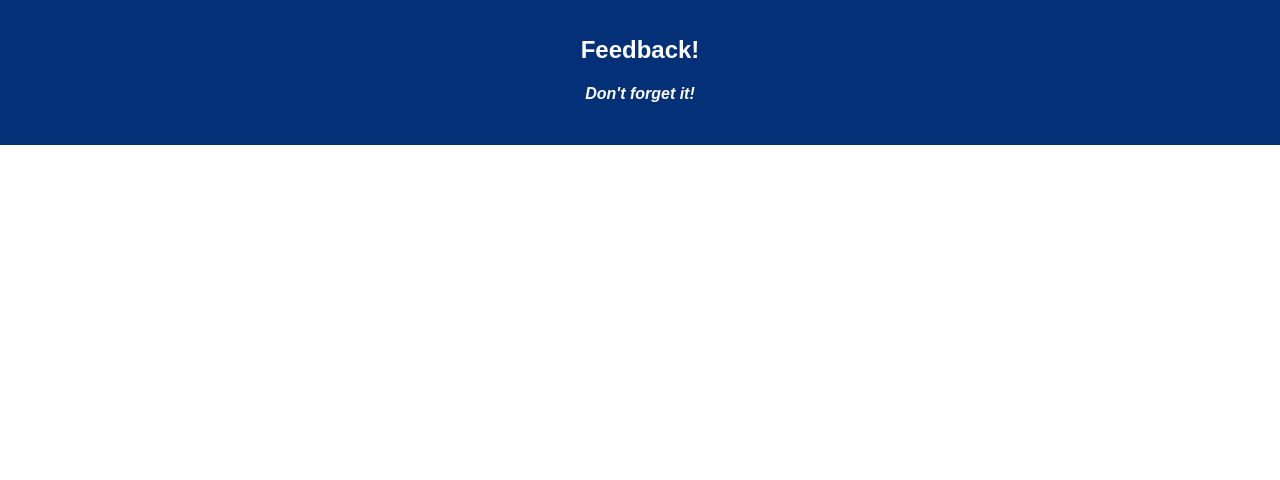
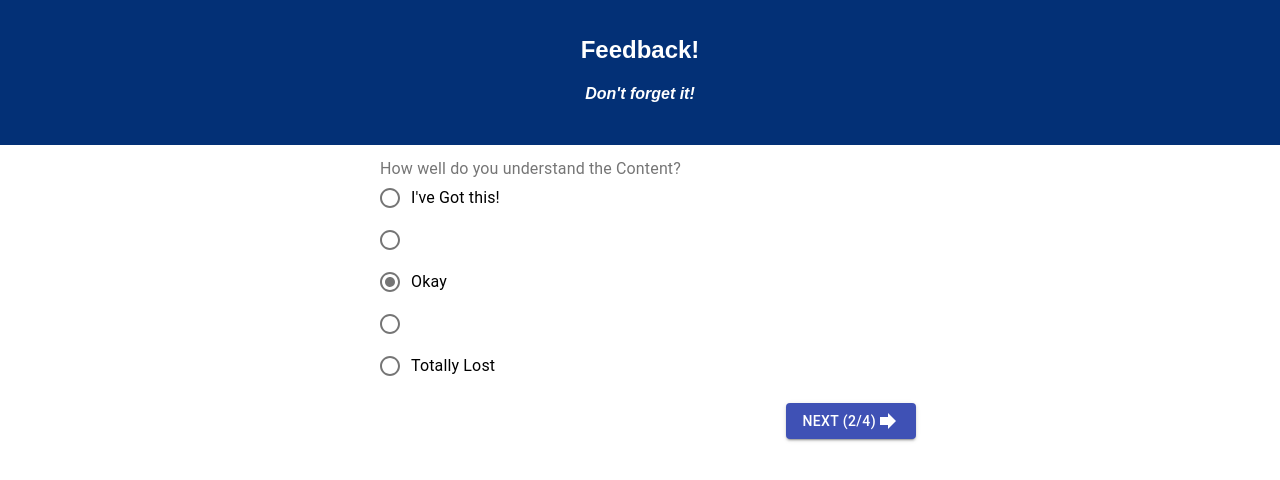
Before and after one commit to Mark-Prime/redux-feedback-loop, a React (Create React App) app: page /#/2 in a window 1280 px wide. Shown: the top 480 px of the page. Built offline with nearby package versions, Linux system fonts and the light colour scheme.

Commit message:
Base pages complete

```diff
--- a/src/components/App/App.js
+++ b/src/components/App/App.js
@@ -4,6 +4,8 @@ import FeelingForm from '../FeelingForm/FeelingForm'
 import ContentForm from '../ContentForm/ContentForm'
 import SupportForm from '../SupportForm/SupportForm'
 import CommentForm from '../CommentForm/CommentForm'
+import ReviewAnswers from '../ReviewAnswers/ReviewAnswers'
+
 
 import { HashRouter as Router, Route } from 'react-router-dom';
 import { connect } from 'react-redux';
@@ -13,8 +15,8 @@ import './App.css';
 class App extends Component {
   render() {
     return (
-      <div className="App">
-        <header className="App-header">
+      <div>
+        <header className="App App-header">
           <h1 className="App-title">Feedback!</h1>
           <h4><i>Don't forget it!</i></h4>
         </header>
@@ -23,7 +25,7 @@ class App extends Component {
           <Route path='/2' component={ContentForm} />
           <Route path='/3' component={SupportForm} />
           <Route path='/4' component={CommentForm} />
-          <Route path='/submit' component={FeelingForm} />
+          <Route path='/submit' component={ReviewAnswers} />
         </Router>
         <br/>
       </div>
--- a/src/components/CommentForm/CommentForm.js
+++ b/src/components/CommentForm/CommentForm.js
@@ -1,14 +1,44 @@
 import React, { Component } from 'react';
+import { connect } from 'react-redux';
+import { withRouter } from 'react-router-dom';
 
-class CommentForm extends Component {
+import TextField from '@material-ui/core/TextField'
+import Button from '@material-ui/core/Button'
+import Box from '@material-ui/core/Box'
+import Container from '@material-ui/core/Container'
+import Forward from '@material-ui/icons/Forward'
+
+
+class FeelingForm extends Component {
+    state = {
+        value: '3',
+    };
+
+    handleChange = event => {
+        this.setState({ value: event.target.value });
+    };
+
+    handleSubmit = event => {
+        event.preventDefault();
+        this.props.dispatch({ type: 'UPDATE_STATE', payload: { key: "comments", value: this.state.value } });
+        this.props.history.push("/submit");
+    }
 
     render() {
+
         return (
-            <>
-
-            </>
-         );
+            <Container maxWidth="sm" margin="auto">
+                <Box padding={2}>
+                    <TextField onChange={this.handleChange} id="standard-basic" fullWidth label="Additional Comments" />
+                </Box>
+                <Box textAlign="right">
+                    <Button variant="contained" color="primary" onClick={this.handleSubmit}>
+                        Next (4/4) <Forward />
+                    </Button>
+                </Box>
+            </Container>
+        );
     }
 }
 
-export default CommentForm;
+export default withRouter(connect()(FeelingForm));
--- a/src/components/ContentForm/ContentForm.js
+++ b/src/components/ContentForm/ContentForm.js
@@ -1,14 +1,61 @@
 import React, { Component } from 'react';
+import { connect } from 'react-redux';
+import { withRouter } from 'react-router-dom';
+
+import Radio from '@material-ui/core/Radio';
+import RadioGroup from '@material-ui/core/RadioGroup';
+import FormControlLabel from '@material-ui/core/FormControlLabel';
+import FormControl from '@material-ui/core/FormControl';
+import FormLabel from '@material-ui/core/FormLabel';
+import Button from '@material-ui/core/Button'
+import Box from '@material-ui/core/Box'
+import Container from '@material-ui/core/Container'
+import Forward from '@material-ui/icons/Forward'
+
 
 class ContentForm extends Component {
+    state = {
+        value: '3',
+    };
+
+    handleChange = event => {
+        this.setState({ value: event.target.value });
+    };
+
+    handleSubmit = event => {
+        event.preventDefault();
+        this.props.dispatch({ type: 'UPDATE_STATE', payload: { key: "content", value: this.state.value } });
+        this.props.history.push("/3");
+    }
 
     render() {
+
         return (
-            <>
-
-            </>
-         );
+            <Container maxWidth="sm" margin="auto">
+                <Box padding={2}>
+                    <FormControl component="fieldset">
+                        <FormLabel component="legend">How well do you understand the Content?</FormLabel>
+                        <RadioGroup
+                            name="feeling"
+                            value={this.state.value}
+                            onChange={this.handleChange}
+                        >
+                            <FormControlLabel value="5" control={<Radio color="primary" />} label="I've Got this!" />
+                            <FormControlLabel value="4" control={<Radio color="primary" />} label="" />
+                            <FormControlLabel value="3" control={<Radio color="default" />} label="Okay" />
+                            <FormControlLabel value="2" control={<Radio color="secondary" />} label="" />
+                            <FormControlLabel value="1" control={<Radio color="secondary" />} label="Totally Lost" />
+                        </RadioGroup>
+                    </FormControl>
+                </Box>
+                <Box textAlign="right">
+                    <Button variant="contained" color="primary" onClick={this.handleSubmit}>
+                        Next (2/4) <Forward />
+                    </Button>
+                </Box>
+            </Container>
+        );
     }
 }
 
-export default ContentForm;
+export default withRouter(connect()(ContentForm));
--- a/src/components/FeelingForm/FeelingForm.js
+++ b/src/components/FeelingForm/FeelingForm.js
@@ -9,6 +9,7 @@ import FormControl from '@material-ui/core/FormControl';
 import FormLabel from '@material-ui/core/FormLabel';
 import Button from '@material-ui/core/Button'
 import Box from '@material-ui/core/Box'
+import Container from '@material-ui/core/Container'
 import Forward from '@material-ui/icons/Forward'
 
 
@@ -30,7 +31,7 @@ class FeelingForm extends Component {
     render() {
 
         return (
-            <Box width={1/2} margin="auto">
+            <Container maxWidth="sm" margin="auto">
                 <Box padding={2}>
                     <FormControl component="fieldset">
                         <FormLabel component="legend">How are you feeling today?</FormLabel>
@@ -52,7 +53,7 @@ class FeelingForm extends Component {
                         Next (1/4) <Forward />
                     </Button>
                 </Box>
-            </Box>
+            </Container>
          );
     }
 }
--- /dev/null
+++ b/src/components/ReviewAnswers/ReviewAnswers.js
@@ -0,0 +1,40 @@
+import React, { Component } from 'react';
+import { connect } from 'react-redux';
+import Container from '@material-ui/core/Container'
+import Box from '@material-ui/core/Box'
+import Button from '@material-ui/core/Button'
+import { withRouter } from 'react-router-dom';
+import Publish from '@material-ui/icons/Publish'
+
+class ReviewAnswers extends Component {
+
+    componentDidMount() {
+        if(!this.props.formSubmit.feeling){
+            this.props.history.push("/");
+        }
+    }
+
+
+    render() {
+        return (
+            <Container className="App" maxWidth="sm" margin="auto">
+                <h1>Review Your Answers</h1>
+                <h3>Feelings: {this.props.formSubmit.feeling}</h3>
+                <h3>Understanding: {this.props.formSubmit.content}</h3>
+                <h3>Support: {this.props.formSubmit.support}</h3>
+                <h3>Comments: {this.props.formSubmit.comments}</h3>
+                <Box textAlign="right">
+                    <Button variant="contained" color="primary" onClick={this.handleSubmit}>
+                        Submit <Publish />
+                    </Button>
+                </Box>
+            </Container>
+         );
+    }
+}
+
+const putReduxStateOnProps = (reduxState) => ({
+    formSubmit: reduxState.formSubmit,
+})
+
+export default withRouter(connect(putReduxStateOnProps)(ReviewAnswers));
--- a/src/components/SupportForm/SupportForm.js
+++ b/src/components/SupportForm/SupportForm.js
@@ -1,14 +1,61 @@
 import React, { Component } from 'react';
+import { connect } from 'react-redux';
+import { withRouter } from 'react-router-dom';
+
+import Radio from '@material-ui/core/Radio';
+import RadioGroup from '@material-ui/core/RadioGroup';
+import FormControlLabel from '@material-ui/core/FormControlLabel';
+import FormControl from '@material-ui/core/FormControl';
+import FormLabel from '@material-ui/core/FormLabel';
+import Button from '@material-ui/core/Button'
+import Box from '@material-ui/core/Box'
+import Container from '@material-ui/core/Container'
+import Forward from '@material-ui/icons/Forward'
+
 
 class SupportForm extends Component {
+    state = {
+        value: '3',
+    };
+
+    handleChange = event => {
+        this.setState({ value: event.target.value });
+    };
+
+    handleSubmit = event => {
+        event.preventDefault();
+        this.props.dispatch({ type: 'UPDATE_STATE', payload: { key: "support", value: this.state.value } });
+        this.props.history.push("/4");
+    }
 
     render() {
+
         return (
-            <>
-
-            </>
-         );
+            <Container maxWidth="sm" margin="auto">
+                <Box padding={2}>
+                    <FormControl component="fieldset">
+                        <FormLabel component="legend">How well do you feel supported?</FormLabel>
+                        <RadioGroup
+                            name="feeling"
+                            value={this.state.value}
+                            onChange={this.handleChange}
+                        >
+                            <FormControlLabel value="5" control={<Radio color="primary" />} label="Fully Supported" />
+                            <FormControlLabel value="4" control={<Radio color="primary" />} label="" />
+                            <FormControlLabel value="3" control={<Radio color="default" />} label="Okay" />
+                            <FormControlLabel value="2" control={<Radio color="secondary" />} label="" />
+                            <FormControlLabel value="1" control={<Radio color="secondary" />} label="Abandoned" />
+                        </RadioGroup>
+                    </FormControl>
+                </Box>
+                <Box textAlign="right">
+                    <Button variant="contained" color="primary" onClick={this.handleSubmit}>
+                        Next (3/4) <Forward />
+                    </Button>
+                </Box>
+            </Container>
+        );
     }
 }
 
-export default SupportForm;
+export default withRouter(connect()(SupportForm));
```
